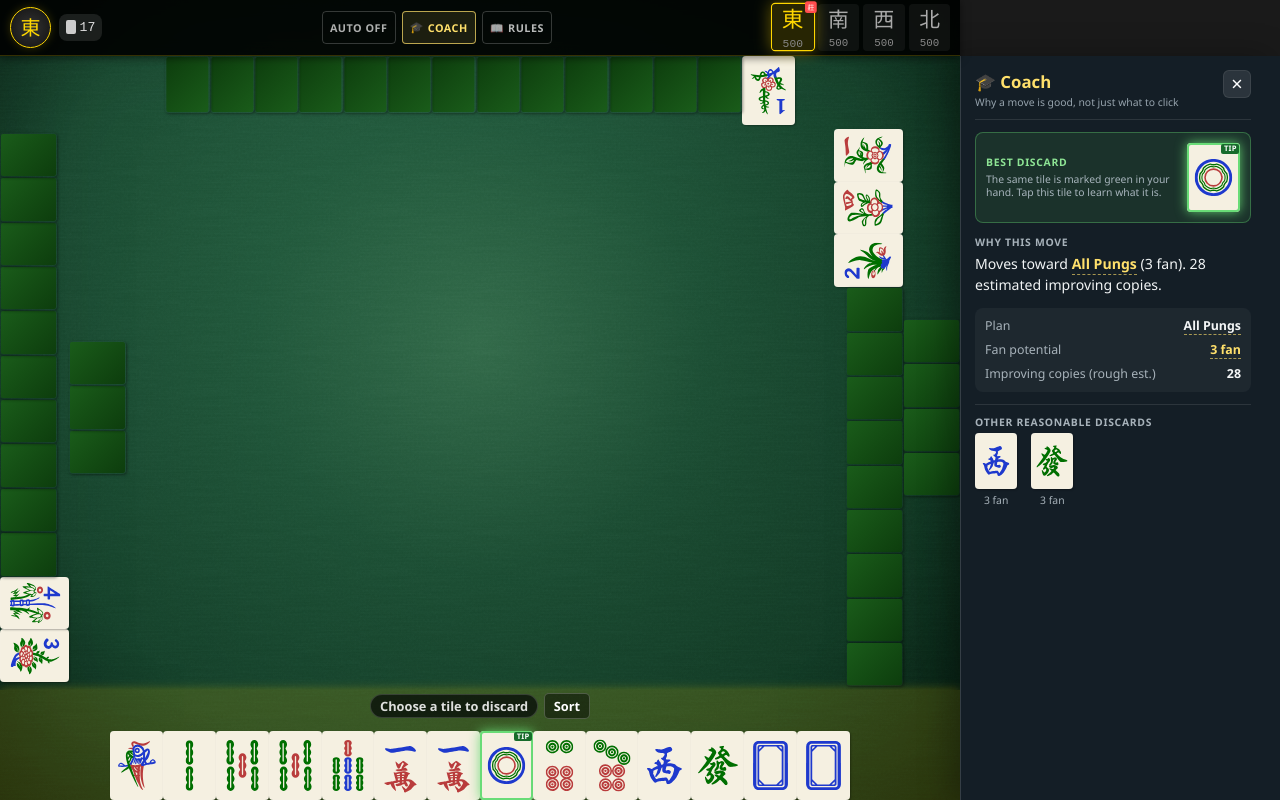
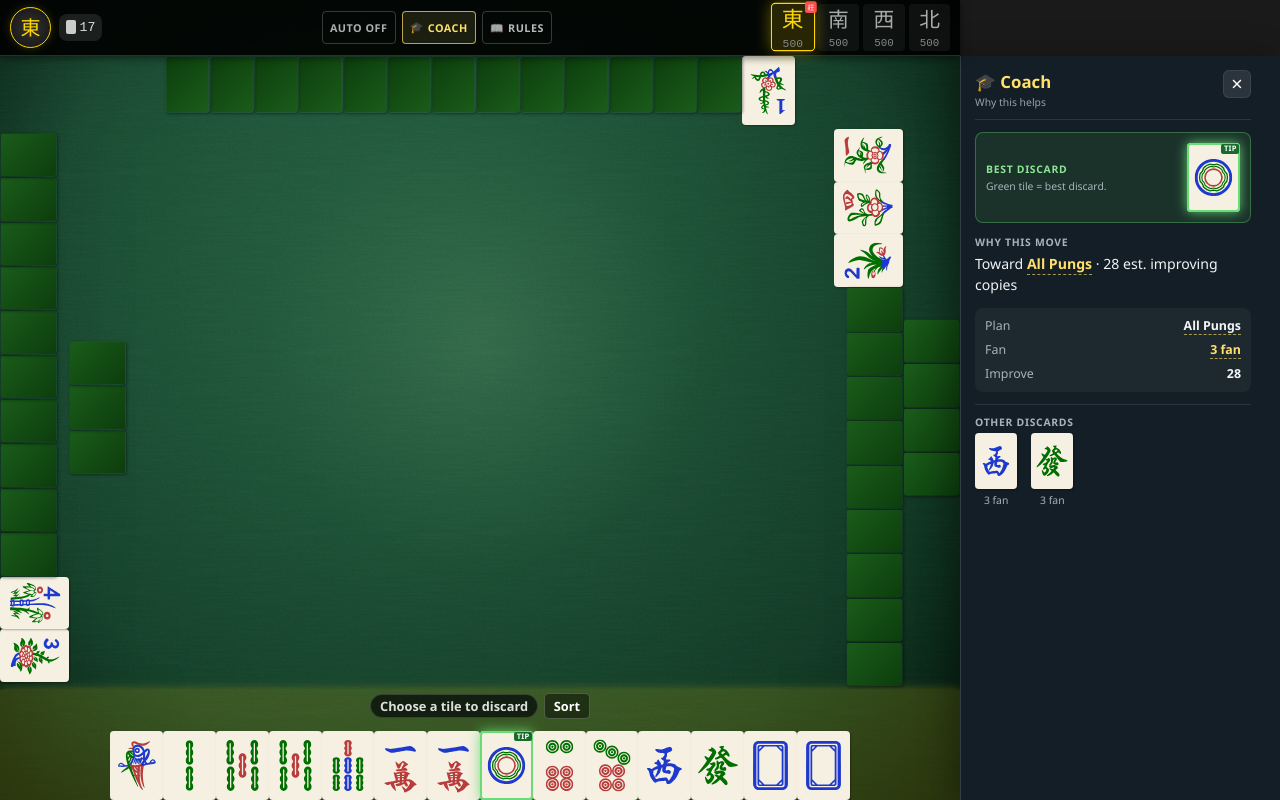
Before and after one commit to Kimeiga/hkos, a React (Vite) app: page / in a window 1280 px wide. Built offline with nearby package versions, Linux system fonts and the light colour scheme.

Commit message:
Use concise Coach copy at every size

```diff
--- a/src/components/TeacherPanel.tsx
+++ b/src/components/TeacherPanel.tsx
@@ -21,21 +21,14 @@ export const TeacherPanel: React.FC<TeacherPanelProps> = ({
 }) => {
   if (!isVisible) return null;
 
-  const fanLabel = suggestion
-    ? suggestion.fanPotential > 0
-      ? `${suggestion.fanPotential} fan`
-      : '0 fan by itself'
-    : '';
-  const compactFanLabel = suggestion
-    ? `${suggestion.fanPotential} fan`
-    : '';
+  const fanLabel = suggestion ? `${suggestion.fanPotential} fan` : '';
 
   return (
     <aside className="teacher-panel visible" aria-label="Mahjong coach">
       <div className="teacher-header">
         <div>
           <h3>🎓 Coach</h3>
-          <div className="teacher-subtitle teacher-copy-desktop">Why a move is good, not just what to click</div>
+          <div className="teacher-subtitle">Why this helps</div>
         </div>
         <button className="toggle-btn" onClick={onToggle} aria-label="Close coach">×</button>
       </div>
@@ -45,8 +38,7 @@ export const TeacherPanel: React.FC<TeacherPanelProps> = ({
           <div className="recommendation">
             <div>
               <div className="rec-label">Best discard</div>
-              <div className="rec-help teacher-copy-desktop">The same tile is marked green in your hand. Tap this tile to learn what it is.</div>
-              <div className="rec-help teacher-copy-mobile">Green tile = best discard.</div>
+              <div className="rec-help">Green tile = best discard.</div>
             </div>
             <div className="rec-tile">
               <Tile
@@ -60,13 +52,11 @@ export const TeacherPanel: React.FC<TeacherPanelProps> = ({
           <div className="reasoning">
             <div className="reasoning-label">Why this move</div>
             <div className="reasoning-text">
-              <span className="teacher-copy-desktop">Moves toward </span>
-              <span className="teacher-copy-mobile">Toward </span>
+              Toward{' '}
               <button className="inline-rule-link" onClick={() => onOpenHand(suggestion.targetHand)}>
                 {suggestion.targetHand}
               </button>
-              <span className="teacher-copy-desktop"> ({fanLabel}). {suggestion.tilesNeeded} estimated improving copies.</span>
-              <span className="teacher-copy-mobile"> · {suggestion.tilesNeeded} est. improving copies</span>
+              {' · '}{suggestion.tilesNeeded} est. improving copies
             </div>
           </div>
 
@@ -78,30 +68,20 @@ export const TeacherPanel: React.FC<TeacherPanelProps> = ({
               </button>
             </div>
             <div className="stat">
-              <span className="stat-label">
-                <span className="teacher-copy-desktop">Fan potential</span>
-                <span className="teacher-copy-mobile">Fan</span>
-              </span>
+              <span className="stat-label">Fan</span>
               <button className="stat-link fan" onClick={() => onOpenHand(suggestion.targetHand)}>
-                <span className="teacher-copy-desktop">{fanLabel}</span>
-                <span className="teacher-copy-mobile">{compactFanLabel}</span>
+                {fanLabel}
               </button>
             </div>
             <div className="stat">
-              <span className="stat-label">
-                <span className="teacher-copy-desktop">Improving copies (rough est.)</span>
-                <span className="teacher-copy-mobile">Improve</span>
-              </span>
+              <span className="stat-label">Improve</span>
               <span className="stat-value">{suggestion.tilesNeeded}</span>
             </div>
           </div>
 
           {suggestion.alternativeMoves.length > 0 && (
             <div className="alternatives">
-              <div className="alt-label">
-                <span className="teacher-copy-desktop">Other reasonable discards</span>
-                <span className="teacher-copy-mobile">Other discards</span>
-              </div>
+              <div className="alt-label">Other discards</div>
               <div className="alt-list">
                 {suggestion.alternativeMoves.slice(0, 2).map((alt, index) => (
                   <button
@@ -120,7 +100,7 @@ export const TeacherPanel: React.FC<TeacherPanelProps> = ({
         </div>
       ) : (
         <div className="teacher-content">
-          <div className="no-suggestion">The coach will explain a discard when it is your turn.</div>
+          <div className="no-suggestion">Coach suggestions appear on your discard turn.</div>
         </div>
       )}
     </aside>
```
